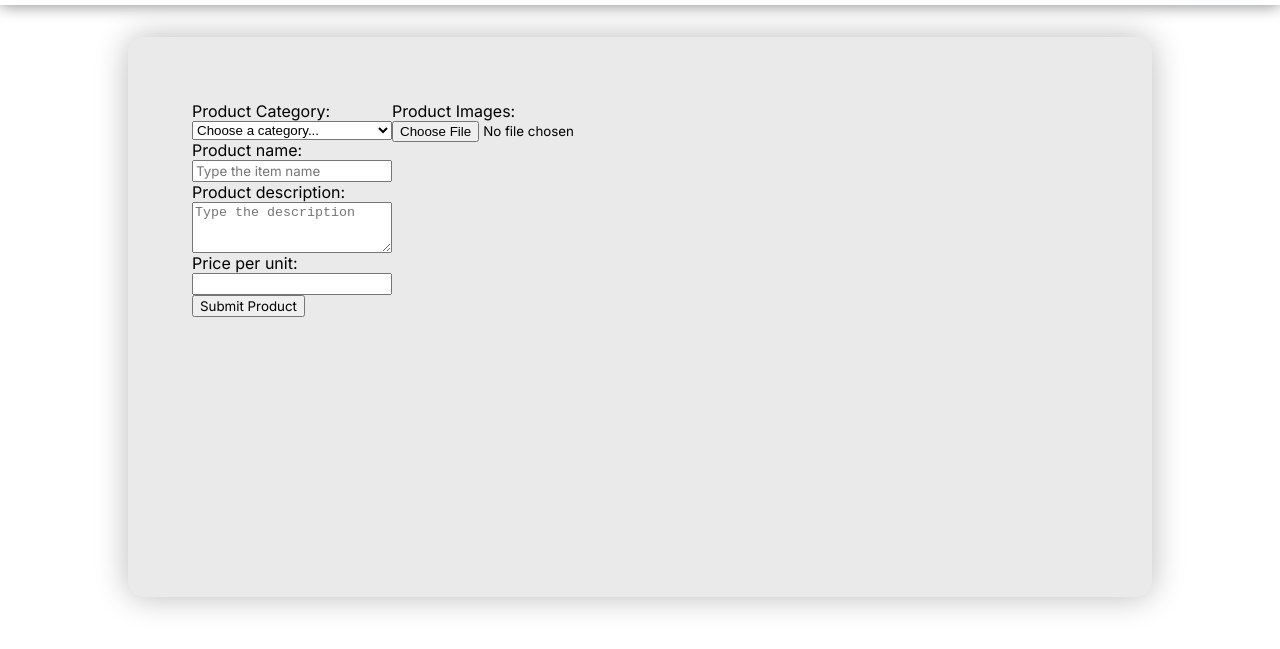
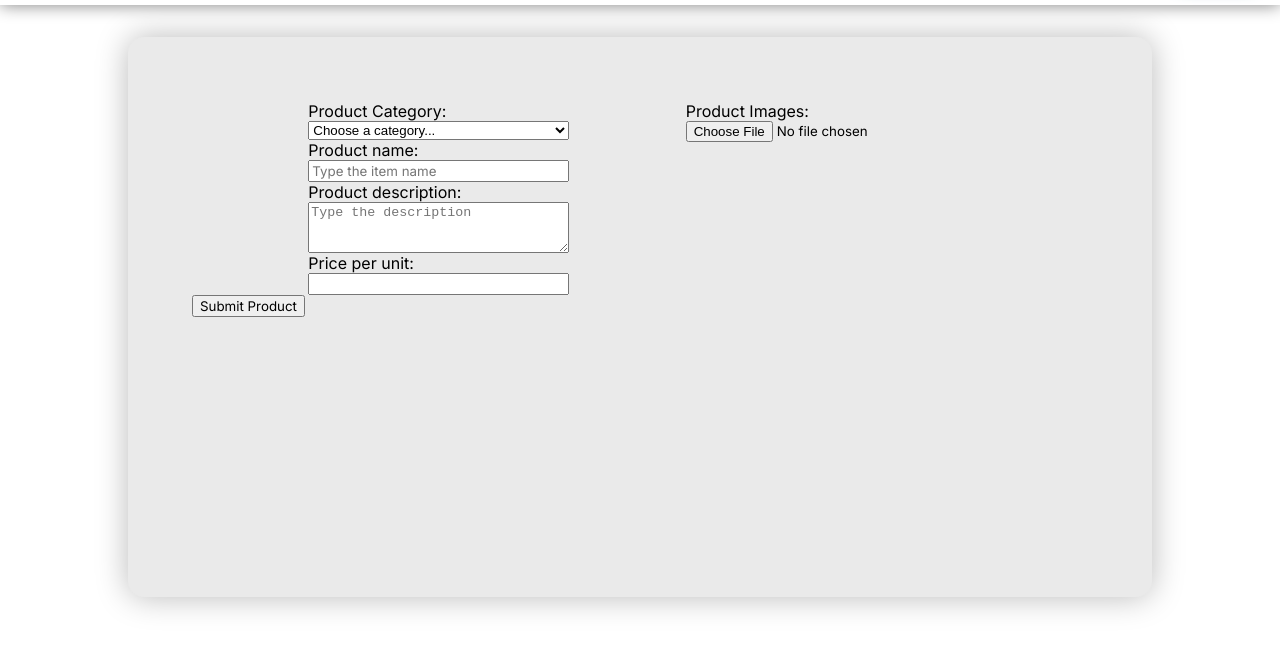
Before and after one commit to delov23/tudelft-web, a plain HTML site: page sell_item.html in a window 1280 px wide. Shown: the part 65-714 px from the top of the page. Drawn offline with nearby package versions, Linux system fonts and the light colour scheme.

Commit message:
Minor edits

```diff
--- a/sell_item.css
+++ b/sell_item.css
@@ -1,5 +1,6 @@
 .form-container{
     display: flex;
+    justify-content: space-evenly
 }
 .left-side-form{
     display: flex;
@@ -8,3 +9,6 @@
 .right-side-form{
     display: flex;
 }
+.submit-item{
+
+}
--- a/sell_item.html
+++ b/sell_item.html
@@ -50,7 +50,7 @@
                 name="name"
                 placeholder="Type the description"
                 rows="3"
-            cols="20"
+                cols="30"
               ></textarea>
             </div>
             <div class="form-field">
@@ -58,6 +58,7 @@
               <input id="item-price-field" name="name" type="number"></input>
             </div>
         </div>
+
         <div class="right-side-form">
           <div class="form-field">
             <label for="item-price-field">Product Images:</label>
@@ -65,7 +66,10 @@
           </div>
         </div>
       </div>
+
+      <div class="submit-item">
         <button type="submit">Submit Product</button>
+      </div>
       </form>
     </main>
     <script src="forms.js"></script>
```
Lines whose indentation alone changed are shown as unchanged.
